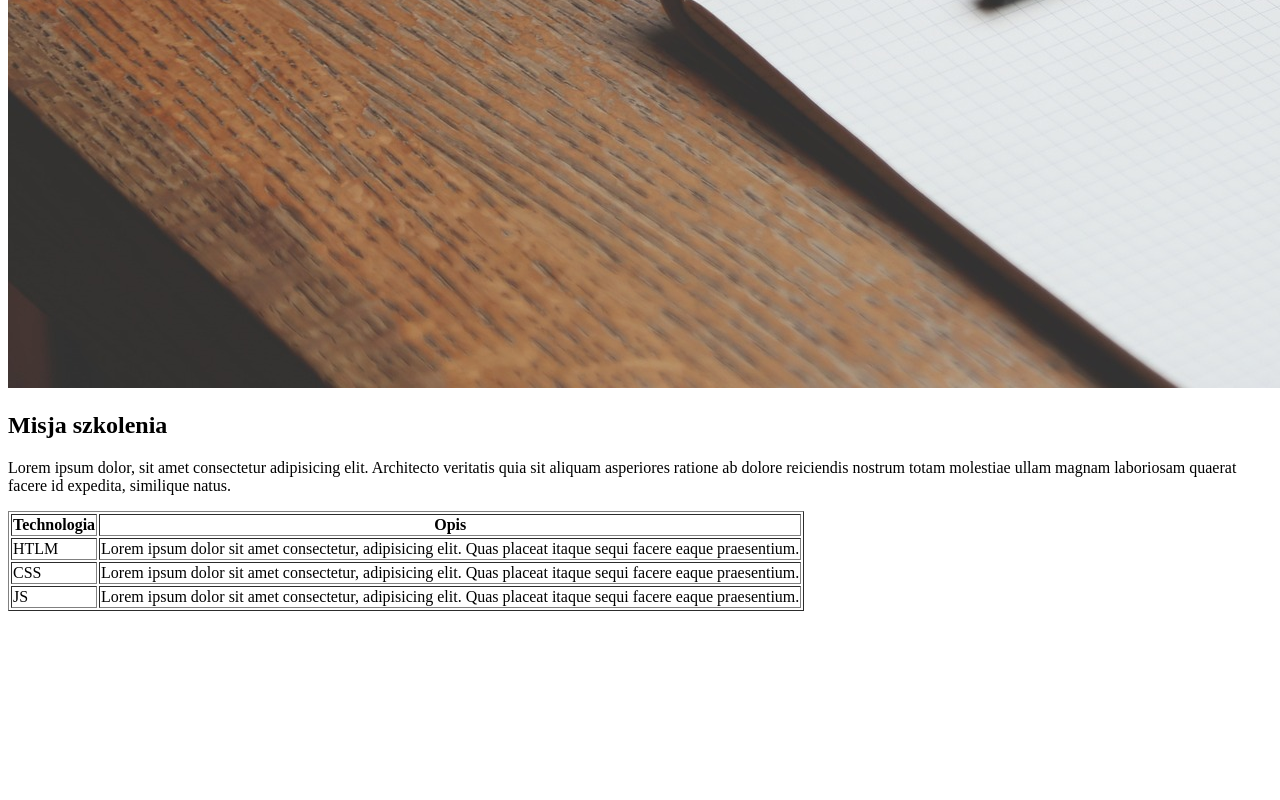
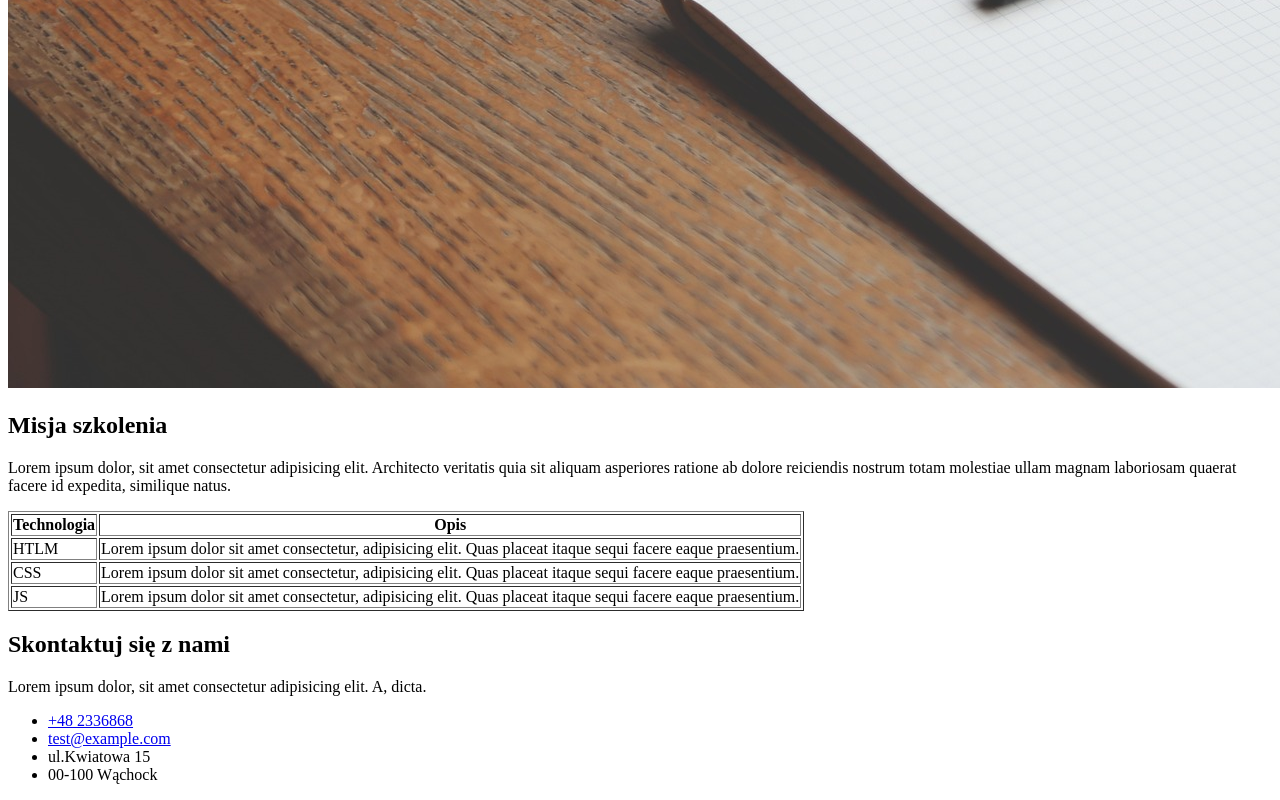
Before and after one commit to KamilMies/KamilMies.github.io, a plain HTML site: page index.html in a window 1280 px wide. Shown: the part 1120-1920 px from the top of the page. Before the commit the page ends 1739 px from the top, so only its background shows below. Drawn offline with Linux system fonts and the light colour scheme.

Commit message:
html contacts

```diff
--- a/index.html
+++ b/index.html
@@ -54,9 +54,20 @@
     </table>
 
 </section>
-
 </main>
 
+<article>
+    <header>
+        <h2>Skontaktuj się z nami</h2>
+        <p>Lorem ipsum dolor, sit amet consectetur adipisicing elit. A, dicta.</p>
+     </header>
+     <ul>
+        <li><a href="tel:+482336868">+48 2336868</a></li>
+        <li><a href="mailto:test@example.com">test@example.com</a></li>
+        <li>ul.Kwiatowa 15</li>
+        <li>00-100 Wąchock</li>
+     </ul>
+</article>
 
 </body>
 </html>
```
